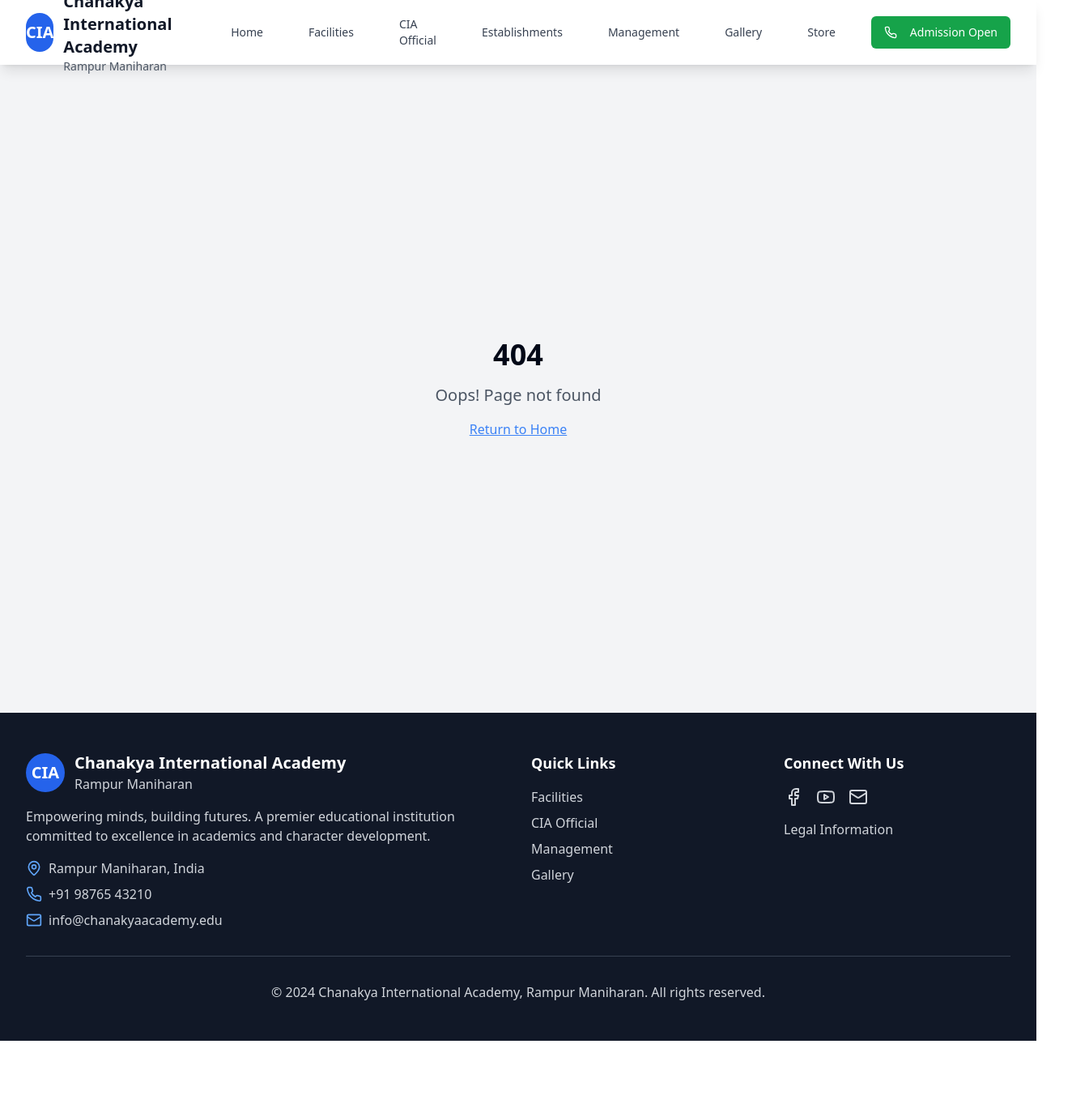
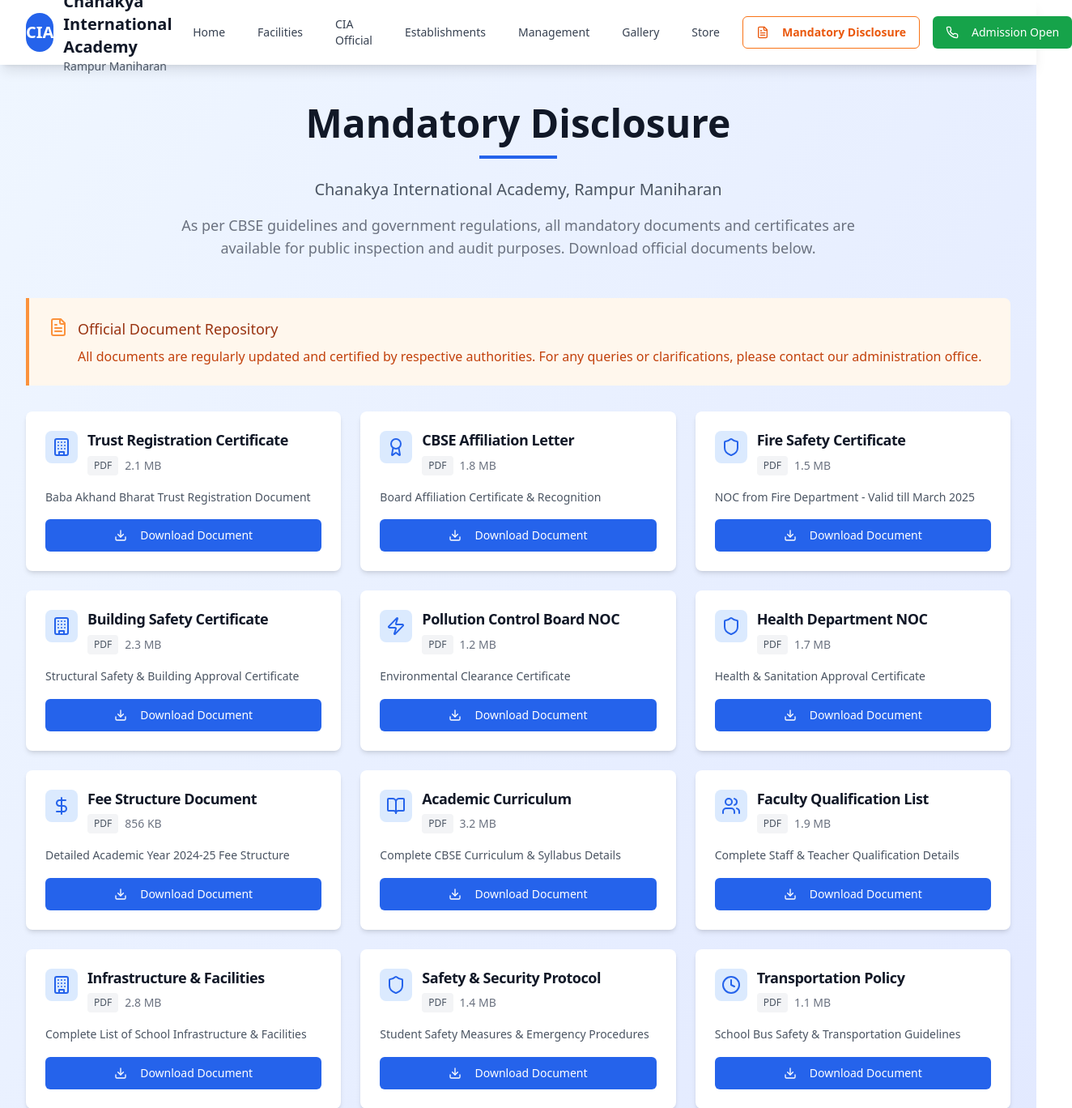
Before and after one commit to Lakshh-187/chankya-academy-rampur-maniharan, a React (Vite) app: page /mandatory-disclosure in a window 1280 px wide. Shown: the top 1368 px of the page at 81% size, 1324 px wide, since content can reach past the window. Before the commit the page ends 1285 px from the top, so only its background shows below. Built offline with nearby package versions, Linux system fonts and the light colour scheme.

Commit message:
Add Mandatory Disclosure page
Create a new page for mandatory disclosures and add a button in the navbar. The page will display official attachments like NOC, certificates, and fee structures.

```diff
--- a/src/App.tsx
+++ b/src/App.tsx
@@ -14,6 +14,7 @@ import Establishments from "./pages/Establishments";
 import Management from "./pages/Management";
 import Gallery from "./pages/Gallery";
 import Store from "./pages/Store";
+import MandatoryDisclosure from "./pages/MandatoryDisclosure";
 import NotFound from "./pages/NotFound";
 
 const queryClient = new QueryClient();
@@ -36,6 +37,7 @@ const App = () => (
               <Route path="/management" element={<Management />} />
               <Route path="/gallery" element={<Gallery />} />
               <Route path="/store" element={<Store />} />
+              <Route path="/mandatory-disclosure" element={<MandatoryDisclosure />} />
               <Route path="*" element={<NotFound />} />
             </Routes>
           </main>
--- a/src/components/Navbar.tsx
+++ b/src/components/Navbar.tsx
@@ -2,7 +2,7 @@
 import { useState } from "react";
 import { Link, useLocation } from "react-router-dom";
 import { Button } from "@/components/ui/button";
-import { Menu, X, Phone } from "lucide-react";
+import { Menu, X, Phone, FileText } from "lucide-react";
 
 export const Navbar = () => {
   const [isOpen, setIsOpen] = useState(false);
@@ -36,7 +36,7 @@ export const Navbar = () => {
             </Link>
           </div>
 
-          <div className="hidden lg:flex items-center space-x-8">
+          <div className="hidden lg:flex items-center space-x-4">
             {navigation.map((item) => (
               <Link
                 key={item.name}
@@ -50,6 +50,17 @@ export const Navbar = () => {
                 {item.name}
               </Link>
             ))}
+
+            <Link to="/mandatory-disclosure">
+              <Button
+                variant="outline"
+                className="border-orange-500 text-orange-600 hover:bg-orange-50 font-semibold"
+              >
+                <FileText className="mr-2 h-4 w-4" />
+                Mandatory Disclosure
+              </Button>
+            </Link>
+
             <Button
               className="bg-green-600 hover:bg-green-700 text-white"
               onClick={() => window.open("https://wa.me/919876543210?text=Hello%20I%20want%20to%20know%20about%20admissions", "_blank")}
@@ -87,6 +98,17 @@ export const Navbar = () => {
                   {item.name}
                 </Link>
               ))}
+
+              <Link to="/mandatory-disclosure" onClick={() => setIsOpen(false)}>
+                <Button
+                  variant="outline"
+                  className="w-full mt-2 border-orange-500 text-orange-600 hover:bg-orange-50 font-semibold"
+                >
+                  <FileText className="mr-2 h-4 w-4" />
+                  Mandatory Disclosure
+                </Button>
+              </Link>
+
               <Button
                 className="w-full mt-4 bg-green-600 hover:bg-green-700 text-white"
                 onClick={() => {
--- /dev/null
+++ b/src/pages/MandatoryDisclosure.tsx
@@ -0,0 +1,230 @@
+
+import { Button } from "@/components/ui/button";
+import { Card, CardContent, CardHeader, CardTitle } from "@/components/ui/card";
+import { Download, FileText, Shield, Building, Users, DollarSign, Award, BookOpen, Zap, Clock } from "lucide-react";
+
+export default function MandatoryDisclosure() {
+  const documents = [
+    {
+      title: "Trust Registration Certificate",
+      description: "Baba Akhand Bharat Trust Registration Document",
+      icon: Building,
+      size: "2.1 MB",
+      type: "PDF"
+    },
+    {
+      title: "CBSE Affiliation Letter",
+      description: "Board Affiliation Certificate & Recognition",
+      icon: Award,
+      size: "1.8 MB",
+      type: "PDF"
+    },
+    {
+      title: "Fire Safety Certificate",
+      description: "NOC from Fire Department - Valid till March 2025",
+      icon: Shield,
+      size: "1.5 MB",
+      type: "PDF"
+    },
+    {
+      title: "Building Safety Certificate",
+      description: "Structural Safety & Building Approval Certificate",
+      icon: Building,
+      size: "2.3 MB",
+      type: "PDF"
+    },
+    {
+      title: "Pollution Control Board NOC",
+      description: "Environmental Clearance Certificate",
+      icon: Zap,
+      size: "1.2 MB",
+      type: "PDF"
+    },
+    {
+      title: "Health Department NOC",
+      description: "Health & Sanitation Approval Certificate",
+      icon: Shield,
+      size: "1.7 MB",
+      type: "PDF"
+    },
+    {
+      title: "Fee Structure Document",
+      description: "Detailed Academic Year 2024-25 Fee Structure",
+      icon: DollarSign,
+      size: "856 KB",
+      type: "PDF"
+    },
+    {
+      title: "Academic Curriculum",
+      description: "Complete CBSE Curriculum & Syllabus Details",
+      icon: BookOpen,
+      size: "3.2 MB",
+      type: "PDF"
+    },
+    {
+      title: "Faculty Qualification List",
+      description: "Complete Staff & Teacher Qualification Details",
+      icon: Users,
+      size: "1.9 MB",
+      type: "PDF"
+    },
+    {
+      title: "Infrastructure & Facilities",
+      description: "Complete List of School Infrastructure & Facilities",
+      icon: Building,
+      size: "2.8 MB",
+      type: "PDF"
+    },
+    {
+      title: "Safety & Security Protocol",
+      description: "Student Safety Measures & Emergency Procedures",
+      icon: Shield,
+      size: "1.4 MB",
+      type: "PDF"
+    },
+    {
+      title: "Transportation Policy",
+      description: "School Bus Safety & Transportation Guidelines",
+      icon: Clock,
+      size: "1.1 MB",
+      type: "PDF"
+    },
+    {
+      title: "Admission Policy",
+      description: "Complete Admission Guidelines & Procedures",
+      icon: FileText,
+      size: "1.6 MB",
+      type: "PDF"
+    },
+    {
+      title: "Annual Financial Report",
+      description: "Audited Financial Statements 2023-24",
+      icon: DollarSign,
+      size: "2.4 MB",
+      type: "PDF"
+    },
+    {
+      title: "School Management Committee",
+      description: "SMC Constitution & Member Details",
+      icon: Users,
+      size: "1.3 MB",
+      type: "PDF"
+    }
+  ];
+
+  const handleDownload = (docTitle: string) => {
+    // Placeholder for actual download functionality
+    console.log(`Downloading: ${docTitle}`);
+  };
+
+  return (
+    <div className="min-h-screen bg-gradient-to-br from-blue-50 to-indigo-100 py-12">
+      <div className="max-w-7xl mx-auto px-4 sm:px-6 lg:px-8">
+        {/* Header Section */}
+        <div className="text-center mb-12">
+          <h1 className="text-4xl md:text-5xl font-bold text-gray-900 mb-4">
+            Mandatory Disclosure
+          </h1>
+          <div className="w-24 h-1 bg-blue-600 mx-auto mb-6"></div>
+          <p className="text-xl text-gray-600 max-w-3xl mx-auto mb-4">
+            Chanakya International Academy, Rampur Maniharan
+          </p>
+          <p className="text-lg text-gray-500 max-w-4xl mx-auto">
+            As per CBSE guidelines and government regulations, all mandatory documents and certificates
+            are available for public inspection and audit purposes. Download official documents below.
+          </p>
+        </div>
+
+        {/* Important Notice */}
+        <div className="bg-orange-50 border-l-4 border-orange-400 p-6 mb-8 rounded-r-lg">
+          <div className="flex">
+            <div className="flex-shrink-0">
+              <FileText className="h-6 w-6 text-orange-400" />
+            </div>
+            <div className="ml-3">
+              <h3 className="text-lg font-medium text-orange-800">
+                Official Document Repository
+              </h3>
+              <p className="mt-2 text-orange-700">
+                All documents are regularly updated and certified by respective authorities.
+                For any queries or clarifications, please contact our administration office.
+              </p>
+            </div>
+          </div>
+        </div>
+
+        {/* Documents Grid */}
+        <div className="grid md:grid-cols-2 lg:grid-cols-3 gap-6">
+          {documents.map((doc, index) => {
+            const IconComponent = doc.icon;
+            return (
+              <Card key={index} className="hover:shadow-lg transition-shadow duration-300 border-0 shadow-md">
+                <CardHeader className="pb-4">
+                  <div className="flex items-start space-x-3">
+                    <div className="p-2 bg-blue-100 rounded-lg">
+                      <IconComponent className="h-6 w-6 text-blue-600" />
+                    </div>
+                    <div className="flex-1">
+                      <CardTitle className="text-lg font-semibold text-gray-900 leading-tight">
+                        {doc.title}
+                      </CardTitle>
+                      <div className="flex items-center space-x-2 mt-2">
+                        <span className="px-2 py-1 bg-gray-100 text-gray-600 text-xs rounded font-medium">
+                          {doc.type}
+                        </span>
+                        <span className="text-sm text-gray-500">{doc.size}</span>
+                      </div>
+                    </div>
+                  </div>
+                </CardHeader>
+                <CardContent className="pt-0">
+                  <p className="text-gray-600 text-sm mb-4 leading-relaxed">
+                    {doc.description}
+                  </p>
+                  <Button
+                    onClick={() => handleDownload(doc.title)}
+                    className="w-full bg-blue-600 hover:bg-blue-700 text-white font-medium"
+                  >
+                    <Download className="mr-2 h-4 w-4" />
+                    Download Document
+                  </Button>
+                </CardContent>
+              </Card>
+            );
+          })}
+        </div>
+
+        {/* Contact Information */}
+        <div className="mt-12 bg-white rounded-lg shadow-lg p-8">
+          <h2 className="text-2xl font-bold text-gray-900 mb-6 text-center">
+            For Document Verification & Queries
+          </h2>
+          <div className="grid md:grid-cols-3 gap-6 text-center">
+            <div>
+              <h3 className="font-semibold text-gray-900 mb-2">Administration Office</h3>
+              <p className="text-gray-600">Mon - Fri: 9:00 AM - 5:00 PM</p>
+              <p className="text-blue-600 font-medium">+91 98765 43210</p>
+            </div>
+            <div>
+              <h3 className="font-semibold text-gray-900 mb-2">Principal Office</h3>
+              <p className="text-gray-600">Mon - Sat: 10:00 AM - 4:00 PM</p>
+              <p className="text-blue-600 font-medium">principal@chanakyaacademy.edu</p>
+            </div>
+            <div>
+              <h3 className="font-semibold text-gray-900 mb-2">Trust Office</h3>
+              <p className="text-gray-600">Mon - Fri: 10:00 AM - 3:00 PM</p>
+              <p className="text-blue-600 font-medium">trust@babaakhandbharat.org</p>
+            </div>
+          </div>
+        </div>
+
+        {/* Last Updated Notice */}
+        <div className="text-center mt-8">
+          <p className="text-gray-500 text-sm">
+            Last Updated: December 2024 | Next Review: March 2025
+          </p>
+        </div>
+      </div>
+    </div>
+  );
+}
```
